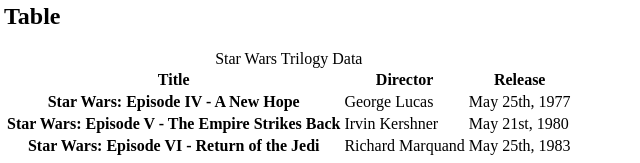
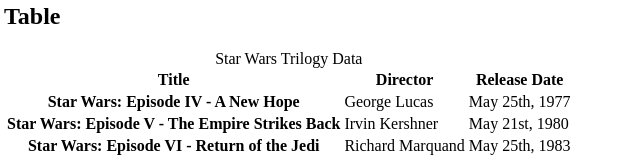
Before and after one commit to CllaudiaB/holbertonschool-web_front_end, a plain HTML site: page html_advanced/33-styleguide.html in a window 1280 px wide. Shown: the part 1739-1902 px from the top of the page, 4-644 px from the left. Drawn offline with Linux system fonts and the light colour scheme.

Commit message:
fixed error syntaxe

```diff
--- a/html_advanced/33-styleguide.html
+++ b/html_advanced/33-styleguide.html
@@ -121,7 +121,7 @@
                         <tr>
                             <th scope="col">Title</th>
                             <th scope="col">Director</th>
-                            <th scope="col">Release</th>
+                            <th scope="col">Release Date</th>
                         </tr>
                     </thead>
                     <tbody>
```
